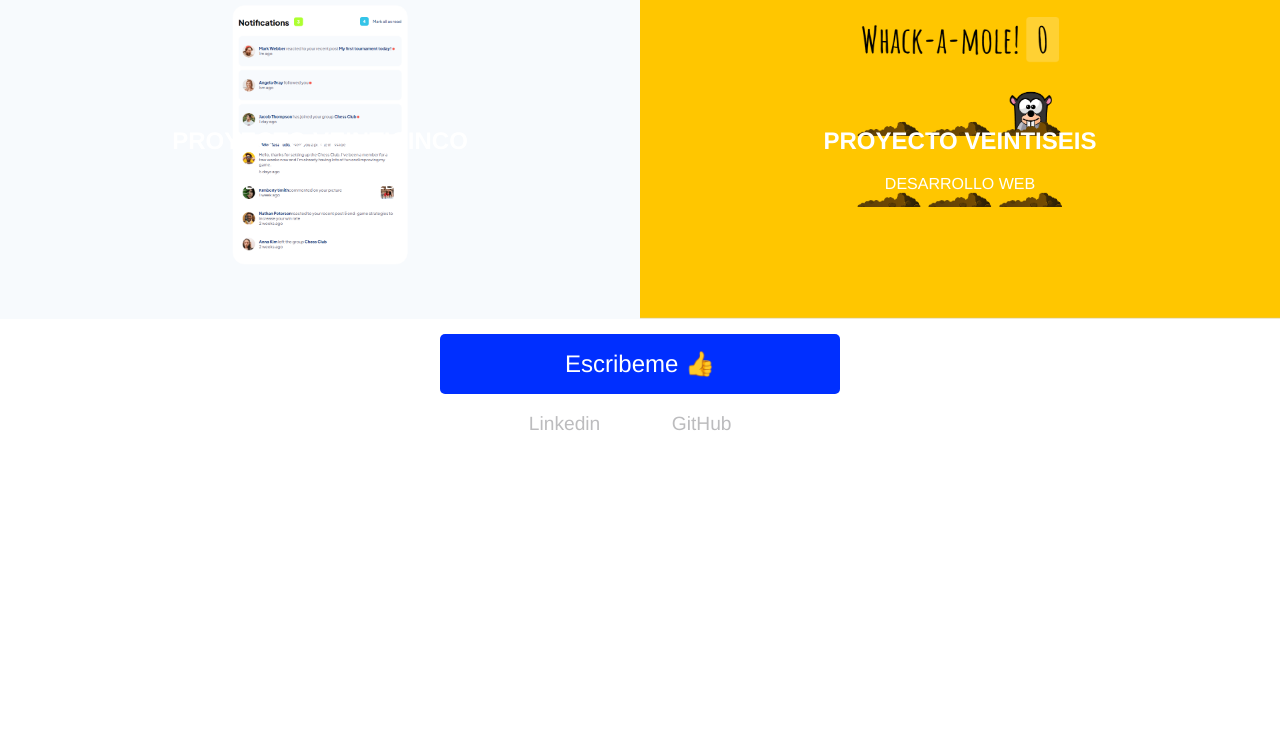
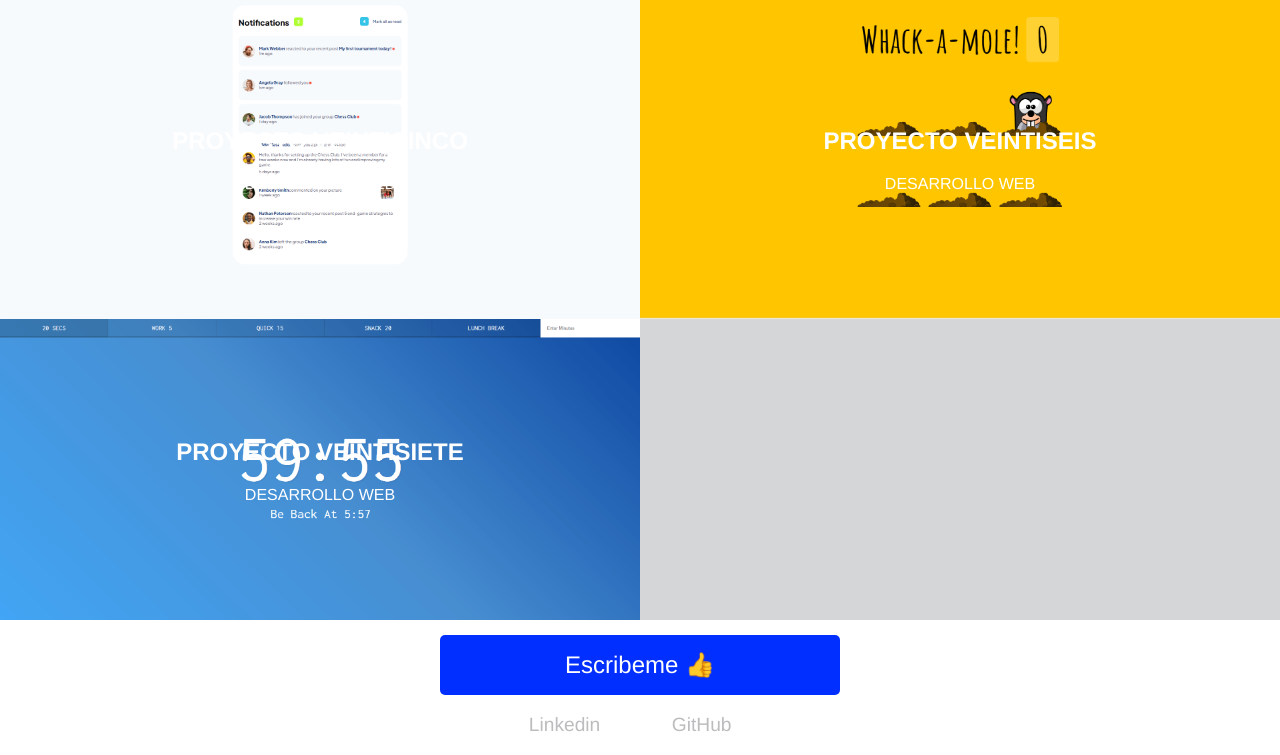
Before and after one commit to PaLeo0330/personal-site, a plain HTML site: page index.html in a window 1280 px wide. Shown: the part 4234-4989 px from the top of the page. Before the commit the page ends 4688 px from the top, so only its background shows below. Drawn offline with Linux system fonts and the light colour scheme.

Commit message:
Cambios en las imagenes

```diff
--- a/index.html
+++ b/index.html
@@ -361,6 +361,18 @@
           </a>
         </div>
 
+        <div class="proyecto-imagenes">
+          <a class="proyecto-item"
+            href="https://github.com/PaLeo0330/27-Contador-Regresivo" target="_blank">
+            <figure class="proyecto-figura">
+              <img src="./Project Pick/25 contador regresivo.png" />
+            </figure>
+            <div class="proyecto-texto">
+              <h2>proyecto veintisiete </h2>
+              <p>Desarrollo Web</p>
+            </div>
+          </a>
+        </div>
 
       </div>
 
--- a/stylephone.css
+++ b/stylephone.css
@@ -119,7 +119,7 @@ figure img {
 
 .icon {
   top: 100%;
-  font-size: 1.8rem;
+  font-size: 0.8rem;
   display: flex;
   align-items: center;
   justify-content: center;
@@ -313,7 +313,7 @@ li a {
 
   .proyecto-texto {
     position: absolute;
-    top: 15%;
+    top: -30px;
     left: -50%;
     width: 100%;
     color: #ffffff;
```
